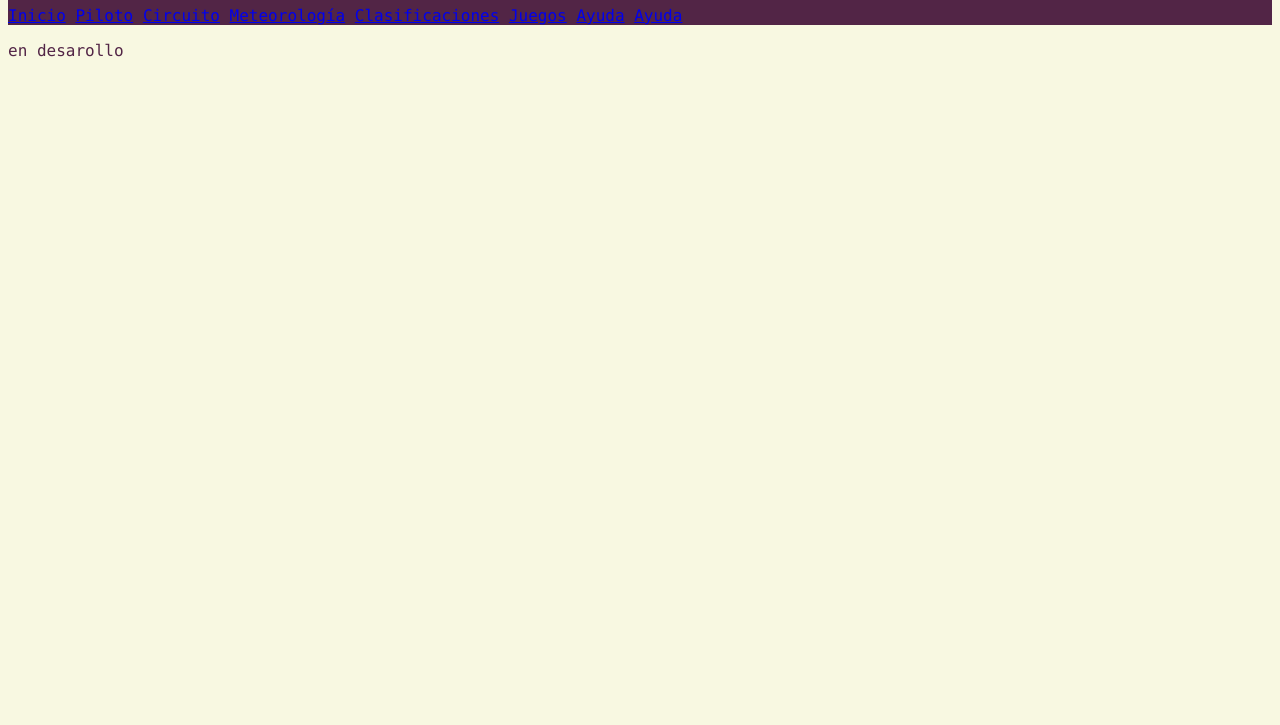
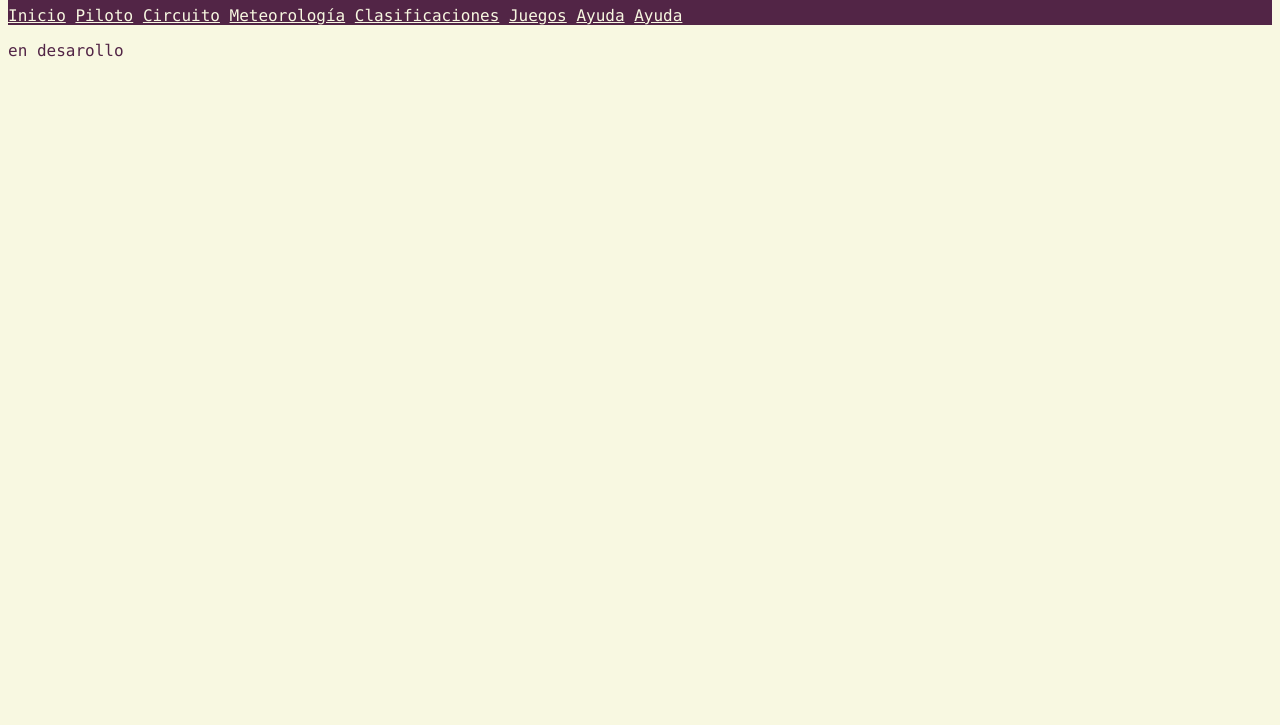
Before and after one commit to UO282894/sew2025, a plain HTML site: page index.html in a window 1280 px wide. Shown: the part 75-800 px from the top of the page. Drawn offline with Linux system fonts and the light colour scheme.

Commit message:
Pequeño fix de css otra vez

```diff
--- a/estilo/estilo.css
+++ b/estilo/estilo.css
@@ -14,8 +14,8 @@ header {
     background-color: #522546;
 }
 
-/* Especifidad 002, 002, 012, 012, 012 */
-header h1, header nav,
+/* Especifidad 002, 002, 002, 012, 012, 012 */
+header h1, header nav, header a,
 header a:visited,
 header a:hover,
 header a:active {
```
